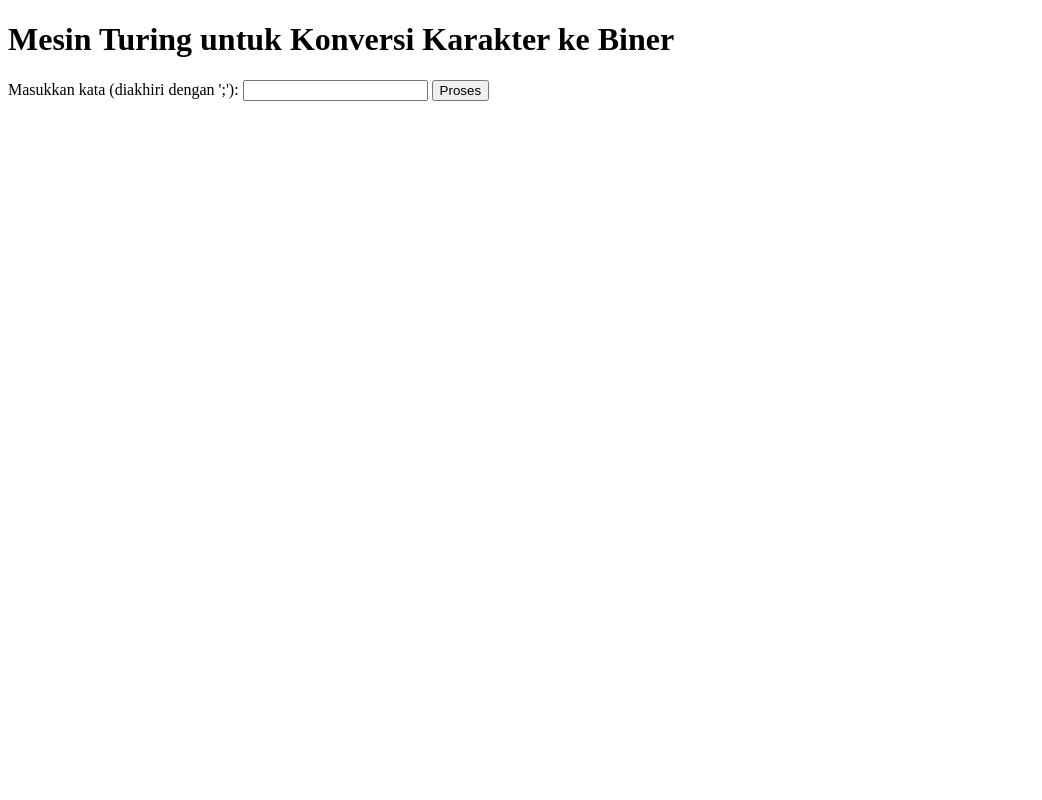
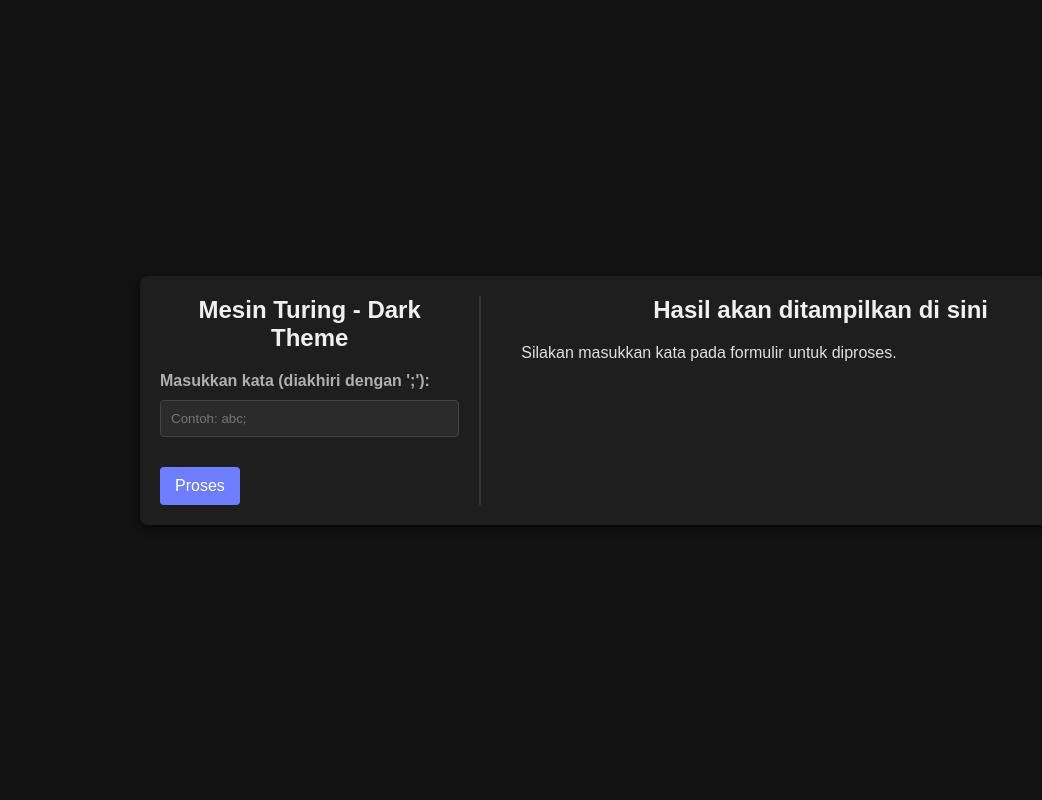
Before and after one commit to aidilbaihaqi/turing--machine, a Flask app: page / in a window 1280 px wide. Shown: the whole page, without its empty margins (0-1042 px from the left). Run offline with Flask 3, Linux system fonts and the light colour scheme.

Commit message:
fixed error handler

```diff
--- a/app.py
+++ b/app.py
@@ -16,6 +16,10 @@ def char_to_binary(char):
 
     # Balikkan urutan biner untuk mendapatkan hasil akhir
     return ''.join(reversed(binary))
+
+def format_binary_with_spaces(binary_string):
+    """Memformat biner menjadi kelompok 8 karakter yang dipisahkan oleh spasi."""
+    return ' '.join(binary_string[i:i+8] for i in range(0, len(binary_string), 8))
 
 def turing_machine(word):
     """Mesin Turing untuk mengonversi kata menjadi kode biner dengan setiap huruf melalui satu state."""
@@ -40,7 +44,9 @@ def turing_machine(word):
 
         # Jika membaca simbol akhir `;`, pindah ke final state
         if current_char == ';':
-            result.append(f"------------\nTape: {''.join(tape)}\nhead: {current_char}\ncurrent state: {state}\nnext state: {final_state}\nwrite: (empty)\nmove: stay\n------------")
+            # Format biner dengan spasi setiap 8 karakter
+            formatted_tape = format_binary_with_spaces(''.join(tape[:-1]))
+            result.append(f"------------\nTape: {formatted_tape}\nhead: {current_char}\ncurrent state: {state}\nnext state: {final_state}\nwrite: (empty)\nmove: stay\n------------")
             state = final_state
             break
 
@@ -66,12 +72,10 @@ def turing_machine(word):
             # Pindahkan head ke posisi setelah biner
             head += len(binary)
             state = next_state
-        else:
-            # Jika ada simbol tidak valid
-            return "Input tidak valid. Karakter tidak valid ditemukan di tape."
 
     # Tambahkan output akhir setelah semua langkah selesai
-    result.append(f"output : {''.join(tape[:-1])}")  # Hapus simbol `;` dari output
+    formatted_output = format_binary_with_spaces(''.join(tape[:-1]))  # Hapus simbol `;` dari output
+    result.append(f"output : {formatted_output}")
     return '\n'.join(result)
 
 @app.route("/", methods=["GET", "POST"])
@@ -83,4 +87,4 @@ def index():
     return render_template("index.html", result=output)
 
 if __name__ == "__main__":
-    app.run(debug=True)
+    app.run(debug=False)
--- a/templates/index.html
+++ b/templates/index.html
@@ -1,24 +1,163 @@
 <!DOCTYPE html>
-<html lang="en">
+<html lang="id">
 <head>
     <meta charset="UTF-8">
     <meta name="viewport" content="width=device-width, initial-scale=1.0">
-    <title>Mesin Turing</title>
+    <title>Mesin Turing - Dark Theme</title>
+    <style>
+        /* Reset CSS */
+        * {
+            margin: 0;
+            padding: 0;
+            box-sizing: border-box;
+        }
+
+        body {
+            font-family: 'Arial', sans-serif;
+            background-color: #121212; /* Warna latar belakang gelap */
+            color: #e0e0e0; /* Warna teks terang */
+            display: flex;
+            justify-content: center;
+            align-items: center;
+            min-height: 100vh;
+            padding: 20px;
+        }
+
+        .container {
+            background: #1e1e1e; /* Kontainer dengan warna lebih terang */
+            box-shadow: 0 4px 8px rgba(0, 0, 0, 0.5);
+            border-radius: 8px;
+            padding: 20px;
+            width: 100%;
+            max-width: 1000px;
+            display: flex;
+            gap: 20px;
+        }
+
+        .form-section {
+            flex: 1;
+            border-right: 2px solid #333;
+            padding-right: 20px;
+        }
+
+        h1, h2 {
+            margin-bottom: 20px;
+            font-size: 24px;
+            color: #f0f0f0;
+            text-align: center;
+        }
+
+        label {
+            display: block;
+            margin-bottom: 10px;
+            font-weight: bold;
+            color: #b0b0b0;
+        }
+
+        input[type="text"] {
+            width: 100%;
+            padding: 10px;
+            margin-bottom: 20px;
+            border: 1px solid #444;
+            background-color: #2b2b2b;
+            color: #f0f0f0;
+            border-radius: 4px;
+        }
+
+        input[type="text"]:focus {
+            outline: none;
+            border-color: #6e7dfc;
+            box-shadow: 0 0 5px #6e7dfc;
+        }
+
+        button {
+            background-color: #6e7dfc;
+            color: #fff;
+            border: none;
+            padding: 10px 15px;
+            cursor: pointer;
+            border-radius: 4px;
+            font-size: 16px;
+            transition: background-color 0.3s ease;
+        }
+
+        button:hover {
+            background-color: #5a68e8;
+        }
+
+        .output-section {
+            flex: 2;
+            padding-left: 20px;
+        }
+
+        pre {
+            background-color: #2b2b2b;
+            border: 1px solid #444;
+            border-radius: 4px;
+            padding: 15px;
+            overflow-x: auto;
+            white-space: pre-wrap;
+            word-wrap: break-word;
+            font-family: 'Courier New', Courier, monospace;
+            color: #d0d0d0;
+        }
+
+        .error-message {
+            color: #ff4d4d;
+            font-size: 14px;
+            margin-top: 10px;
+        }
+    </style>
 </head>
 <body>
-    <h1>Mesin Turing untuk Konversi Karakter ke Biner</h1>
-
-    <!-- Form input -->
-    <form method="POST">
+    <div class="container">
+        <!-- Bagian Input Form -->
+        <div class="form-section">
+            <h1>Mesin Turing - Dark Theme</h1>
+            <form id="turing-form" method="POST" onsubmit="return validateInput();">
                 <label for="word">Masukkan kata (diakhiri dengan ';'):</label>
-        <input type="text" id="word" name="word" required>
+                <input type="text" id="word" name="word" placeholder="Contoh: abc;" required>
+                <p class="error-message" id="error-message"></p>
                 <button type="submit">Proses</button>
             </form>
+        </div>
 
-    <!-- Menampilkan hasil output -->
+        <!-- Bagian Output Hasil -->
+        <div class="output-section">
             {% if result %}
             <h2>Hasil Proses Mesin Turing</h2>
             <pre>{{ result }}</pre>
+            {% else %}
+            <h2>Hasil akan ditampilkan di sini</h2>
+            <p>Silakan masukkan kata pada formulir untuk diproses.</p>
             {% endif %}
+        </div>
+    </div>
+
+    <!-- JavaScript untuk Validasi -->
+    <script>
+        function validateInput() {
+            // Ambil nilai input dari form
+            const wordInput = document.getElementById('word').value;
+            const errorMessage = document.getElementById('error-message');
+
+            // Periksa apakah input diakhiri dengan titik koma
+            if (!wordInput.endsWith(';')) {
+                errorMessage.textContent = "Error: Input tidak valid.";
+                return false; // Batalkan submit form
+            }
+
+            // Periksa apakah input mengandung huruf besar
+            if (/[A-Z]/.test(wordInput)) {
+                errorMessage.textContent = "Error: Input tidak valid.";
+                return false; // Batalkan submit form
+            }
+
+            // Jika valid, hapus pesan error
+            errorMessage.textContent = "";
+            return true; // Lanjutkan submit form
+        }
+    </script>
+
 </body>
 </html>
```
Lines whose indentation alone changed are shown as unchanged.
